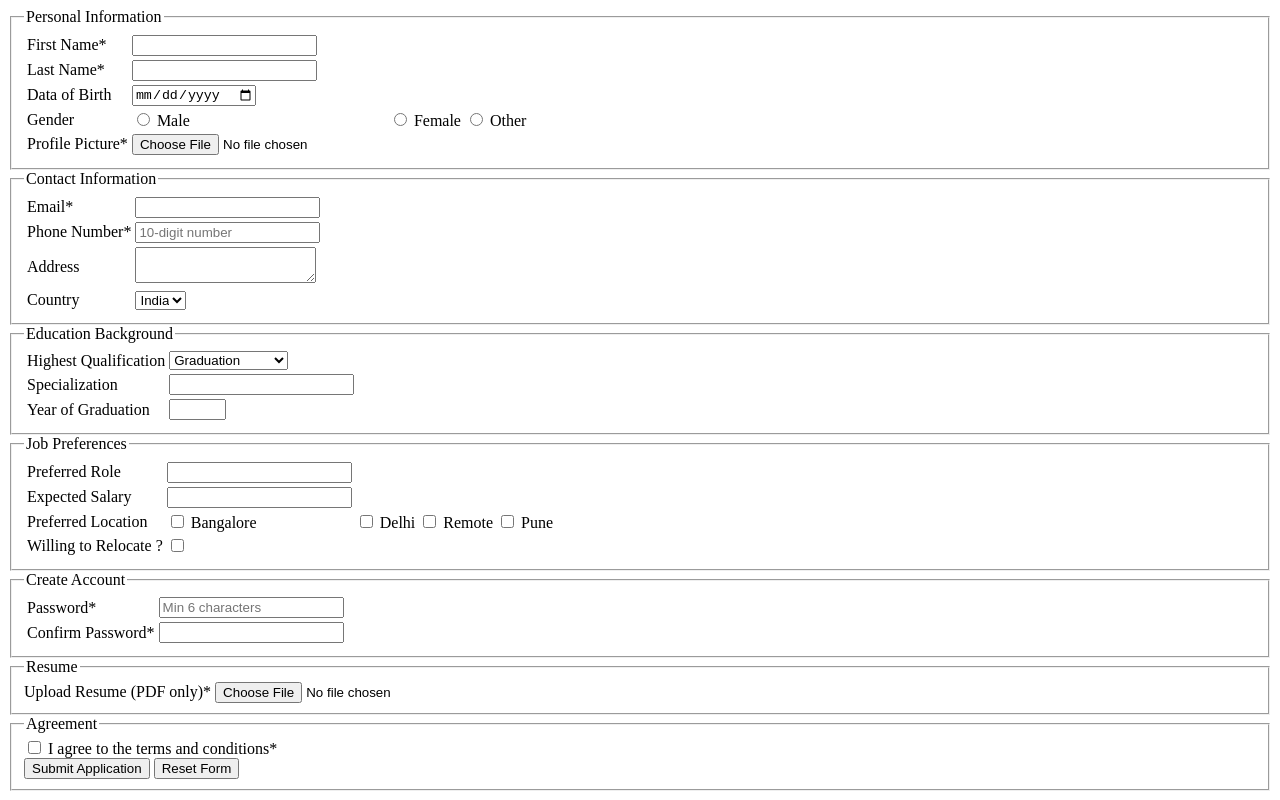
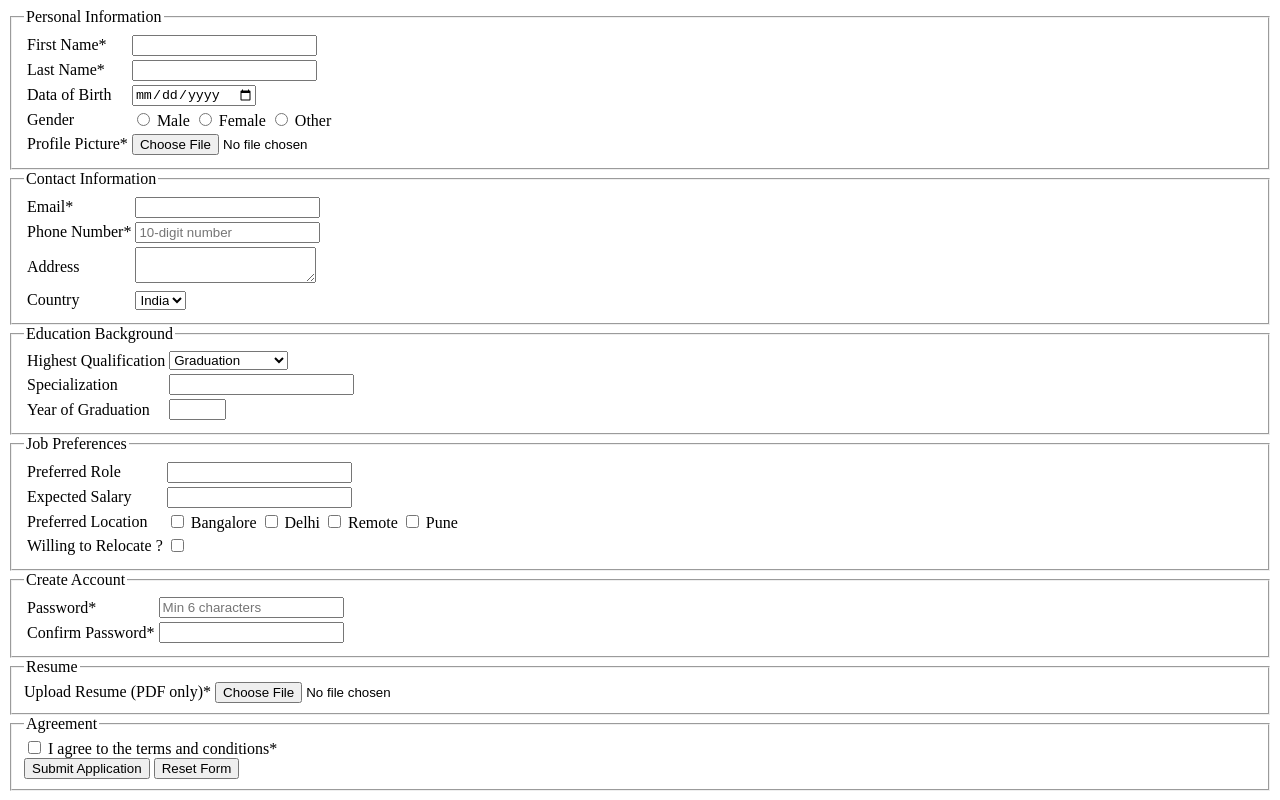
Before and after one commit to choman-krishna/Tap-Assignment, a plain HTML site: page Assingment_forms/index.html in a window 1280 px wide. Drawn offline with Linux system fonts and the light colour scheme.

Commit message:
Update index.html

```diff
--- a/Assingment_forms/index.html
+++ b/Assingment_forms/index.html
@@ -29,9 +29,11 @@
             </tr>
             <tr>
                 <td> <label for="gender">Gender</label></td>
-                <td> <input type="radio" name="gender" value="M" id=""> Male </td>
-                <td> <input type="radio" name="gender" value="F" id=""> Female </td>
-                <td> <input type="radio" name="gender" value="O" id=""> Other </td>
+                <td>
+                    <input type="radio" name="gender" value="M" id=""> Male
+                    <input type="radio" name="gender" value="F" id=""> Female
+                    <input type="radio" name="gender" value="O" id=""> Other
+                </td>
             </tr>
              <tr>
                 <td> <label for="imgFile">Profile Picture* </label> </td>
@@ -106,10 +108,12 @@
             </tr>
             <tr>
                 <td> <label for="loc">Preferred Location</label> </td>
-                <td> <input type="checkbox" name="loc" value="beng"> Bangalore</td>
-                <td> <input type="checkbox" name="loc" value="delhi"> Delhi</td>
-                <td> <input type="checkbox" name="loc" value="remote"> Remote</td>
-                <td> <input type="checkbox" name="loc" value="pune"> Pune</td>
+                <td>
+                    <input type="checkbox" name="loc" value="beng"> Bangalore
+                    <input type="checkbox" name="loc" value="delhi"> Delhi
+                    <input type="checkbox" name="loc" value="remote"> Remote
+                    <input type="checkbox" name="loc" value="pune"> Pune
+                </td>
             </tr>
             <tr>
                 <td> <label for="relocate">Willing to Relocate ? </label></td>
```
